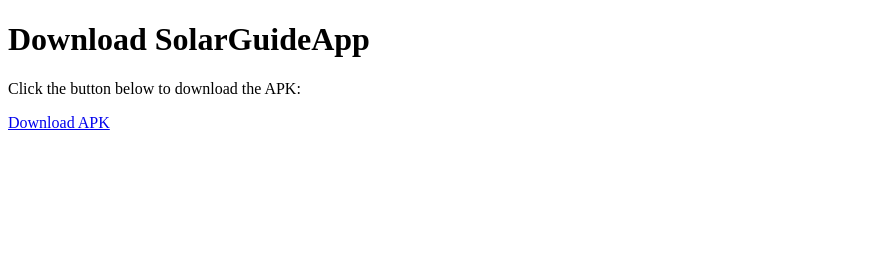
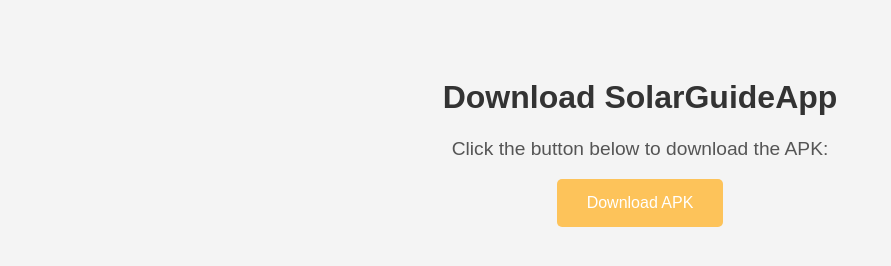
Before and after one commit to m1raizxc/SolarGuideApp, a plain HTML site: page index.html in a window 1280 px wide. Shown: the whole page, without its empty margins (0-891 px from the left). Drawn offline with Linux system fonts and the light colour scheme.

Commit message:
Update index.html

```diff
--- a/index.html
+++ b/index.html
@@ -4,6 +4,34 @@
     <meta charset="UTF-8">
     <meta name="viewport" content="width=device-width, initial-scale=1.0">
     <title>Download SolarGuideApp</title>
+    <style>
+        body {
+            font-family: Arial, sans-serif;
+            background-color: #f4f4f4;
+            text-align: center;
+            padding: 50px;
+        }
+        h1 {
+            color: #333;
+        }
+        p {
+            font-size: 1.2em;
+            color: #555;
+        }
+        .download-btn {
+            display: inline-block;
+            padding: 15px 30px;
+            background-color: #FDC35A; /* button color */
+            color: white;
+            text-decoration: none;
+            border-radius: 5px;
+            font-size: 1em;
+            transition: background-color 0.3s;
+        }
+        .download-btn:hover {
+            background-color: #e5a84d; /* darker shade on hover */
+        }
+    </style>
 </head>
 <body>
     <h1>Download SolarGuideApp</h1>
```
